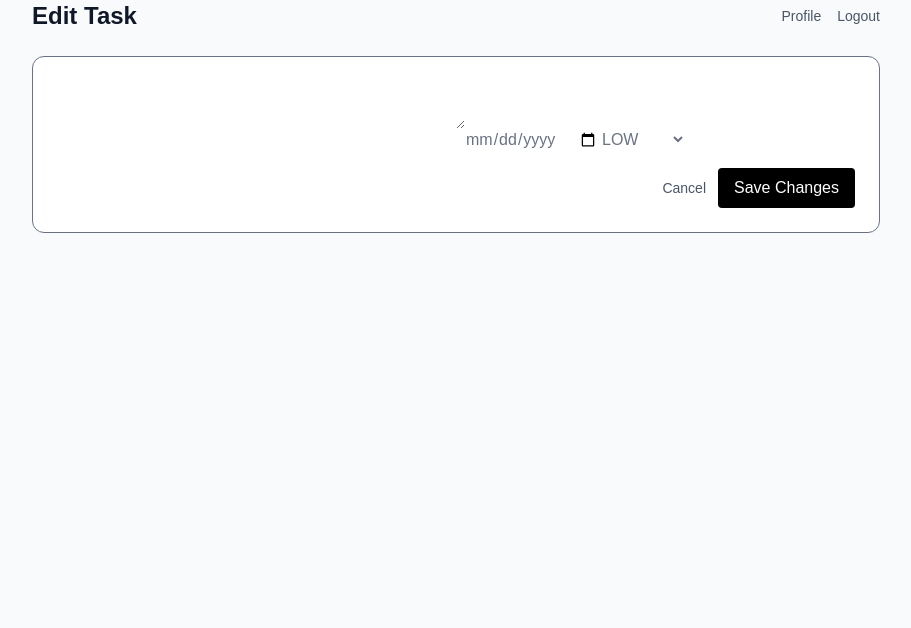
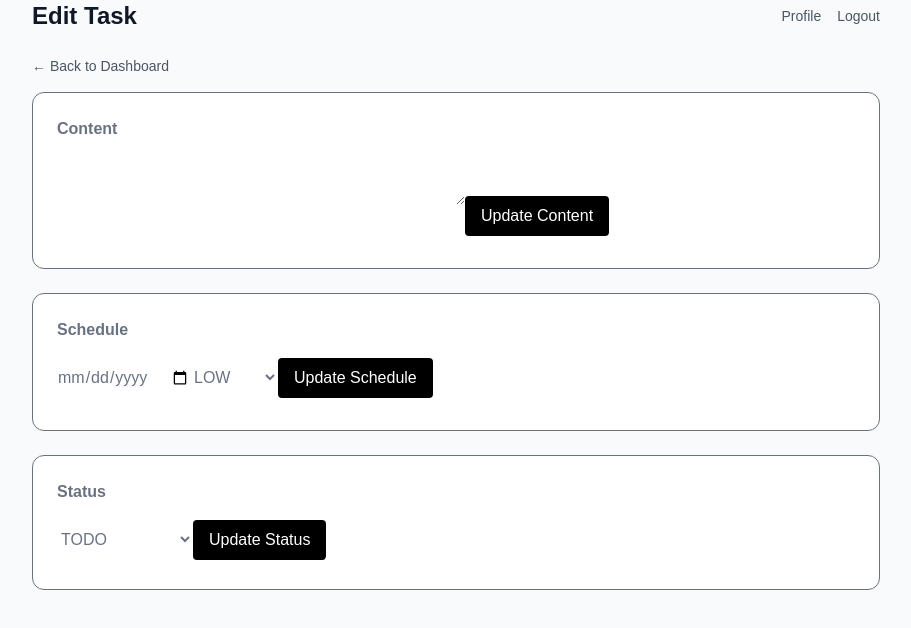
Before and after one commit to dharanshetty05/collaborative-task-manager, a Next.js app in the folder frontend/: page /tasks/1/edit in a window 1280 px wide. Shown: the top 628 px of the page, without its empty margins (184-1095 px from the left). Built offline with nearby package versions, Linux system fonts and the light colour scheme; no server answers.

Commit message:
Refactored task update flow with section-wise PATCH updates

```diff
--- a/frontend/src/pages/dashboard.tsx
+++ b/frontend/src/pages/dashboard.tsx
@@ -3,12 +3,10 @@ import { useTasks } from "app/hooks/useTasks";
 import { useQueryClient } from "@tanstack/react-query";
 import { useEffect } from "react";
 import { connectSocket, disconnectSocket } from "app/services/socket";
-import { updateTask } from "app/services/tasks";
 import TaskSkeleton from "app/components/TaskSkeleton";
 import { useRouter } from "next/router";
 import { useMe } from "app/hooks/useMe";
 import { useUsers } from "app/hooks/useUsers";
-import AssignmentSelect from "app/components/AssignmentSelect";
 import CreateTaskForm from "./CreateTaskForm";
 import toast from "react-hot-toast";
 import Navbar from "app/components/Navbar";
@@ -62,7 +60,12 @@ export default function Dashboard() {
         });
 
         socket.on("task:updated", () => {
-            queryClient.invalidateQueries({ queryKey: ["tasks"] });
+            queryClient.invalidateQueries({
+            predicate: query =>
+                Array.isArray(query.queryKey) &&
+                query.queryKey[0] === "tasks"
+            });
+
         });
 
         socket.on("task:assigned", (data) => {
@@ -112,21 +115,17 @@ export default function Dashboard() {
         return true;
     })
 
-    // Update task details (assigned to and status) handled here
-    const handleUpdate = async (
-        taskId: string,
-        data: { status?: string, assignedToId?: string }
-    ) => {
-        await updateTask(taskId, data);
-        queryClient.invalidateQueries({ queryKey: ["tasks"], exact: false });
-    };
-
     const handleDelete = async (taskId: string) => {
         if (!confirm("Delete this task?")) return;
 
         await deleteTask(taskId);
         toast.success("Task deleted");
-        queryClient.invalidateQueries({ queryKey: ["tasks"] });
+        queryClient.invalidateQueries({
+            predicate: query =>
+                Array.isArray(query.queryKey) &&
+                query.queryKey[0] === "tasks"
+        });
+
     };
 
     return (
--- a/frontend/src/pages/tasks/[id]/edit.tsx
+++ b/frontend/src/pages/tasks/[id]/edit.tsx
@@ -1,5 +1,5 @@
 import { useRouter } from "next/router";
-import { useEffect, useRef } from "react";
+import { useEffect, useState } from "react";
 import { useForm } from "react-hook-form";
 import { zodResolver } from "@hookform/resolvers/zod";
 import { z } from "zod";
@@ -9,96 +9,170 @@ import api from "app/services/api";
 import { updateTask } from "app/services/tasks";
 import { useQueryClient } from "@tanstack/react-query";
 
-const schema = z.object({
+/* ---------------- Schemas ---------------- */
+
+const contentSchema = z.object({
   title: z.string().min(1),
-    description: z.string().min(1),
-    dueDate: z.string(),
-    priority: z.enum(["LOW", "MEDIUM", "HIGH", "URGENT"]),
-    assignedToId: z.string().optional()
+  description: z.string().min(1)
 });
 
-type FormData = z.infer<typeof schema>;
+const scheduleSchema = z.object({
+  dueDate: z.string(),
+  priority: z.enum(["LOW", "MEDIUM", "HIGH", "URGENT"])
+});
+
+const statusSchema = z.object({
+  status: z.enum(["TODO", "IN_PROGRESS", "REVIEW", "COMPLETED"])
+});
+
+type ContentData = z.infer<typeof contentSchema>;
+type ScheduleData = z.infer<typeof scheduleSchema>;
+type StatusData = z.infer<typeof statusSchema>;
+
+/* ---------------- Page ---------------- */
 
 export default function EditTaskPage() {
   const router = useRouter();
   const { id } = router.query;
   const queryClient = useQueryClient();
+  const [loading, setLoading] = useState(true);
 
-    const {
-        register,
-        handleSubmit,
-        reset,
-        formState: { isSubmitting }
-    } = useForm<FormData>({
-        resolver: zodResolver(schema)
+  const contentForm = useForm<ContentData>({
+    resolver: zodResolver(contentSchema),
+    defaultValues: { title: "", description: "" }
   });
 
-    // Load task
-    const hasLoaded = useRef(false);
+  const scheduleForm = useForm<ScheduleData>({
+    resolver: zodResolver(scheduleSchema),
+    defaultValues: { dueDate: "", priority: "LOW" }
+  });
+
+  const statusForm = useForm<StatusData>({
+    resolver: zodResolver(statusSchema),
+    defaultValues: { status: "TODO" }
+  });
+
+  /* ---------------- Load task ---------------- */
+
   useEffect(() => {
-        if (!id || hasLoaded.current) return;
+    if (!id) return;
 
-        api.get(`/api/tasks/${id}`).then(res => {
-        const task = res.data;
-        reset({
-            title: task.title,
-            description: task.description,
-            dueDate: task.dueDate.split("T")[0],
-            priority: task.priority,
-            assignedToId: task.assignedToId
+    api.get(`/api/tasks/${id}`)
+      .then(res => {
+        const t = res.data;
+
+        contentForm.reset({
+          title: t.title,
+          description: t.description
         });
-        hasLoaded.current = true;
+
+        scheduleForm.reset({
+          dueDate: t.dueDate.split("T")[0],
+          priority: t.priority
         });
-    }, [id, reset]);
 
+        statusForm.reset({
+          status: t.status
+        });
+      })
+      .finally(() => setLoading(false));
+  }, [id]);
 
-    const onSubmit = async (data: FormData) => {
-        const res = await updateTask(id as string, data);
-        console.log("UPDATED TASK RESPONSE:", res);
+  /* ---------------- Handlers ---------------- */
 
-        toast.success("Task updated");
-        await queryClient.invalidateQueries({ queryKey: ["tasks"], exact: false });
-        router.push("/dashboard");
+  const updateSection = async (data: any, successMsg: string) => {
+    await updateTask(id as string, data);
+    toast.success(successMsg);
+    queryClient.invalidateQueries({
+        predicate: query =>
+            Array.isArray(query.queryKey) &&
+            query.queryKey[0] === "tasks"
+        });
   };
+
+  if (loading) {
+    return (
+      <div className="min-h-screen flex items-center justify-center text-gray-500">
+        Loading task...
+      </div>
+    );
+  }
+
+  /* ---------------- UI ---------------- */
 
   return (
     <div className="min-h-screen bg-gray-50">
       <div className="max-w-4xl mx-auto px-6 text-gray-500">
         <Navbar title="Edit Task" />
 
-            <form
-            onSubmit={handleSubmit(onSubmit)}
-            className="bg-white border rounded-xl p-6 space-y-4"
+        <button
+            onClick={() => router.push("/dashboard")}
+            className="mb-4 text-sm text-gray-600 hover:text-black flex items-center gap-1"
             >
-            <input {...register("title")} />
-            <textarea {...register("description")} />
-            <input type="date" {...register("dueDate")} />
+            ← Back to Dashboard
+        </button>
 
-            <select {...register("priority")}>
+
+        {/* -------- Content -------- */}
+        <section className="bg-white border rounded-xl p-6 space-y-4 mb-6">
+          <h3 className="font-semibold">Content</h3>
+
+          <input {...contentForm.register("title")} />
+          <textarea {...contentForm.register("description")} />
+
+          <button
+            onClick={contentForm.handleSubmit(d =>
+              updateSection(d, "Content updated")
+            )}
+            className="bg-black text-white px-4 py-2 rounded"
+          >
+            Update Content
+          </button>
+        </section>
+
+        {/* -------- Schedule -------- */}
+        <section className="bg-white border rounded-xl p-6 space-y-4 mb-6">
+          <h3 className="font-semibold">Schedule</h3>
+
+          <input type="date" {...scheduleForm.register("dueDate")} />
+
+          <select {...scheduleForm.register("priority")}>
             <option value="LOW">LOW</option>
             <option value="MEDIUM">MEDIUM</option>
             <option value="HIGH">HIGH</option>
             <option value="URGENT">URGENT</option>
           </select>
 
-            <div className="flex justify-end gap-3">
           <button
-                type="button"
-                onClick={() => router.back()}
-                className="text-sm text-gray-600"
+            onClick={scheduleForm.handleSubmit(d =>
+              updateSection(d, "Schedule updated")
+            )}
+            className="bg-black text-white px-4 py-2 rounded"
           >
-                Cancel
+            Update Schedule
           </button>
+        </section>
+
+        {/* -------- Status -------- */}
+        <section className="bg-white border rounded-xl p-6 space-y-4">
+          <h3 className="font-semibold">Status</h3>
+
+          <select {...statusForm.register("status")}>
+            <option value="TODO">TODO</option>
+            <option value="IN_PROGRESS">IN_PROGRESS</option>
+            <option value="REVIEW">REVIEW</option>
+            <option value="COMPLETED">COMPLETED</option>
+          </select>
 
           <button
-                type="submit"
-                disabled={isSubmitting}
+            onClick={statusForm.handleSubmit(d =>
+              updateSection(d, "Status updated")
+            )}
             className="bg-black text-white px-4 py-2 rounded"
           >
-                Save Changes
+            Update Status
           </button>
-            </div>
-            </form>
+        </section>
       </div>
     </div>
   );
```
Also changed, not shown: frontend/src/pages/tasks/create.tsx (deleted). Lines whose indentation alone changed are shown as unchanged.
